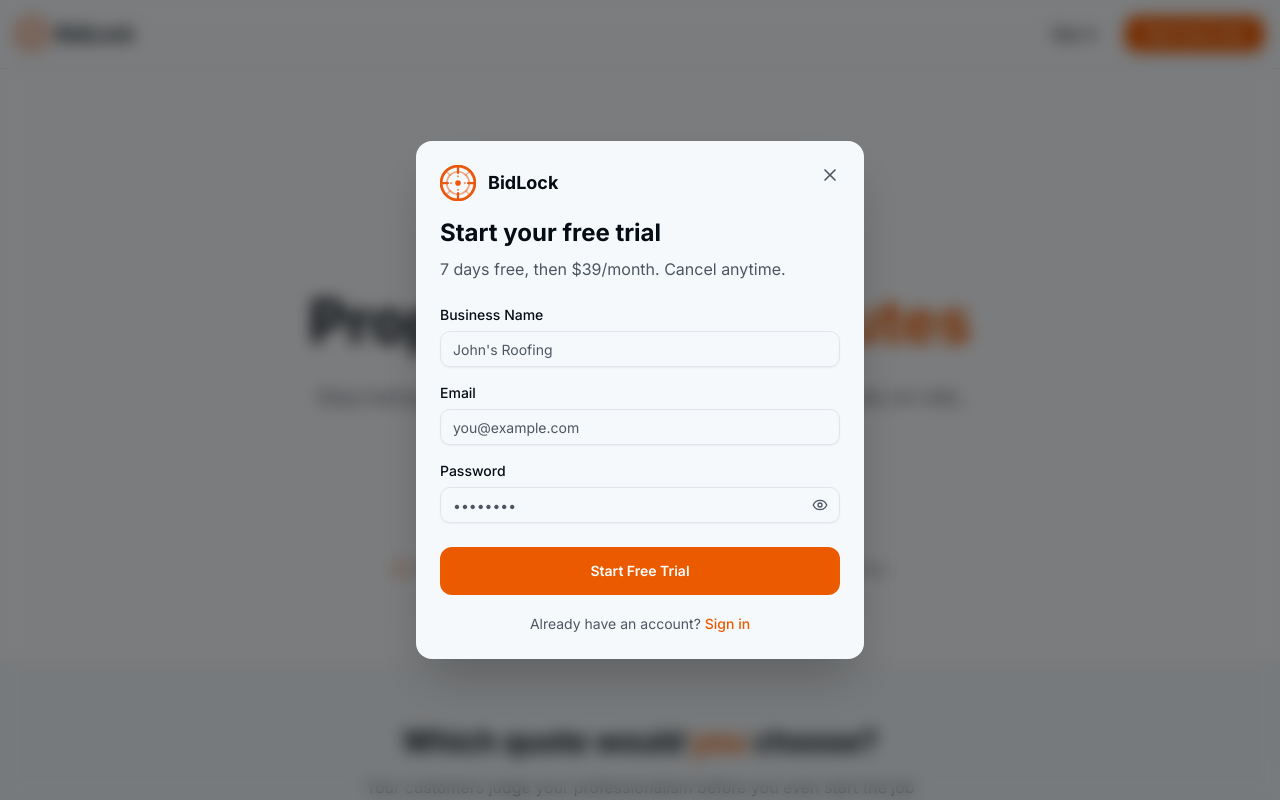
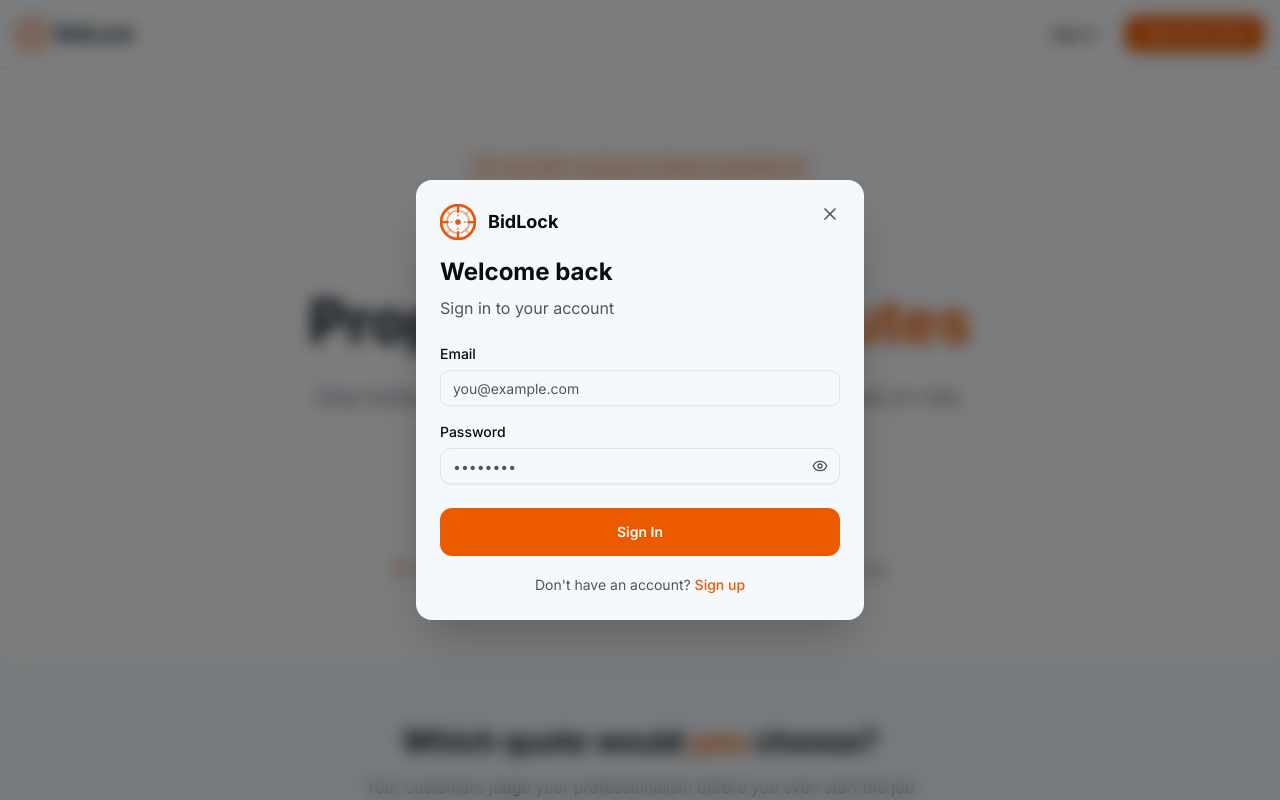
Before and after one commit to berriks-netizen/bidlock-app, a Next.js app: page / in a window 1280 px wide. Both pictures are taken after a click on the button "Sign In". Shown: the top 800 px of the page. Built offline with nearby package versions, Linux system fonts and the light colour scheme.

Commit message:
Update signup-modal.tsx

```diff
--- a/components/signup-modal.tsx
+++ b/components/signup-modal.tsx
@@ -1,6 +1,6 @@
 "use client"
 
-import { useState } from "react"
+import { useState, useEffect } from "react"
 import { useRouter } from "next/navigation"
 import { X, Eye, EyeOff, CheckCircle, Loader2 } from "lucide-react"
 import Image from "next/image"
@@ -30,6 +30,11 @@ export function SignupModal({ isOpen, onClose, defaultToSignIn = false }: Signup
     password: "",
   })
 
+  useEffect(() => {
+    if (isOpen) {
+      setIsLogin(defaultToSignIn)
+    }
+  }, [isOpen, defaultToSignIn])
   if (!isOpen) return null
 
   const handleSubmit = async (e: React.FormEvent) => {
```
